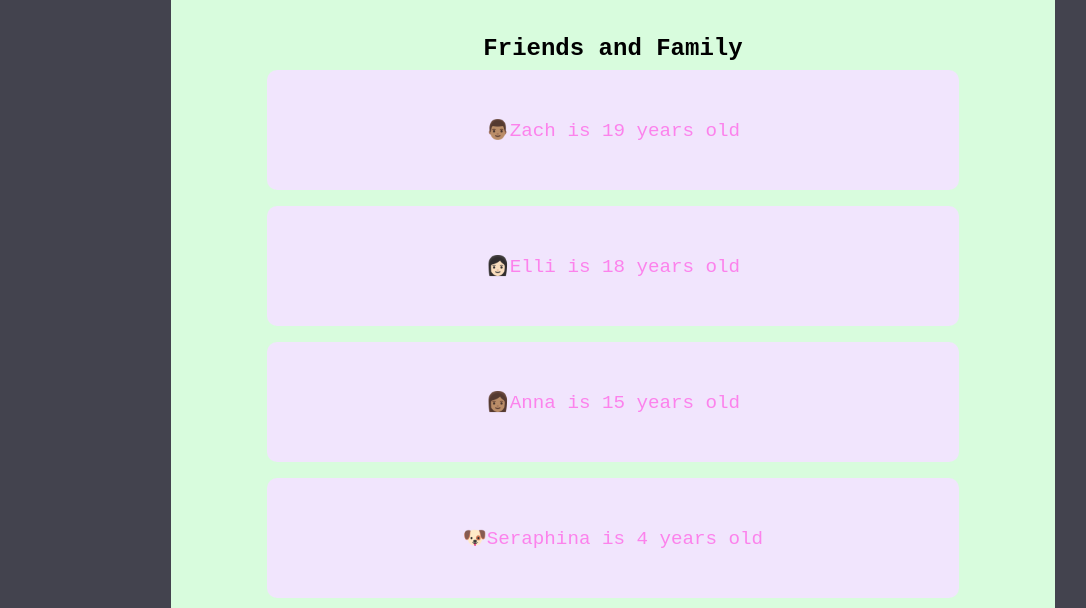
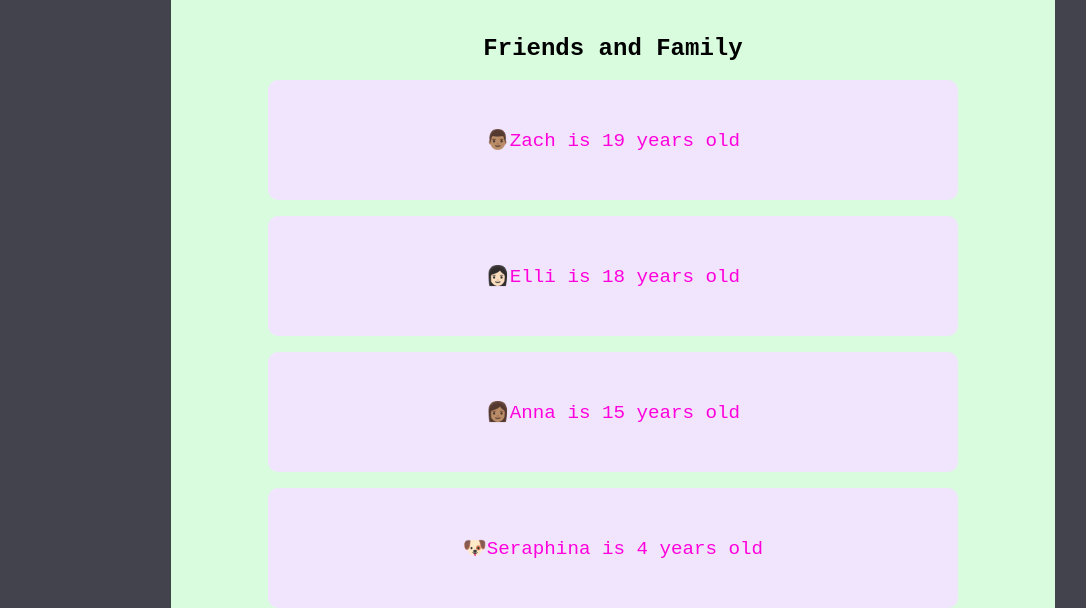
Before and after one commit to Party14534/resumeWebsite, a website: page webApps.html in a window 1280 px wide. Shown: the part 359-967 px from the top of the page, without its empty margins (27-1113 px from the left). Drawn offline with Linux system fonts and the light colour scheme.

Commit message:
fixed spacing and coloring

```diff
--- a/styles.css
+++ b/styles.css
@@ -44,8 +44,9 @@ body{
 #info{
     display: grid;
     grid-template-columns: 1fr, 1fr;
-    margin-left: 10%;
-    margin-right: 10%;
+    margin-left: 9%;
+    margin-right: 9%;
+    padding: 10px;
 }
 
 #info div {
@@ -53,7 +54,7 @@ body{
     background: rgb(241, 229, 253);
     margin: 0.5rem;
     border-radius: 10px;
-    color: rgb(252, 130, 236);
+    color: rgb(255, 0, 221);
     font-size: 1.2rem;
     text-align: center;
 }
```
